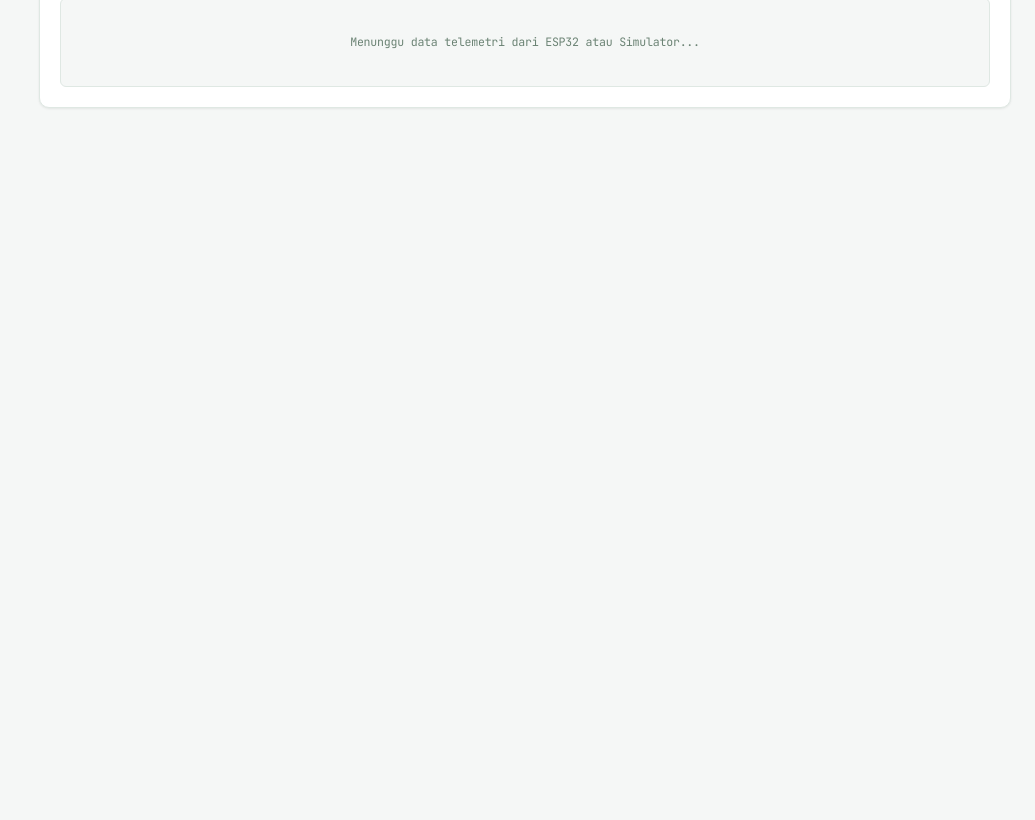
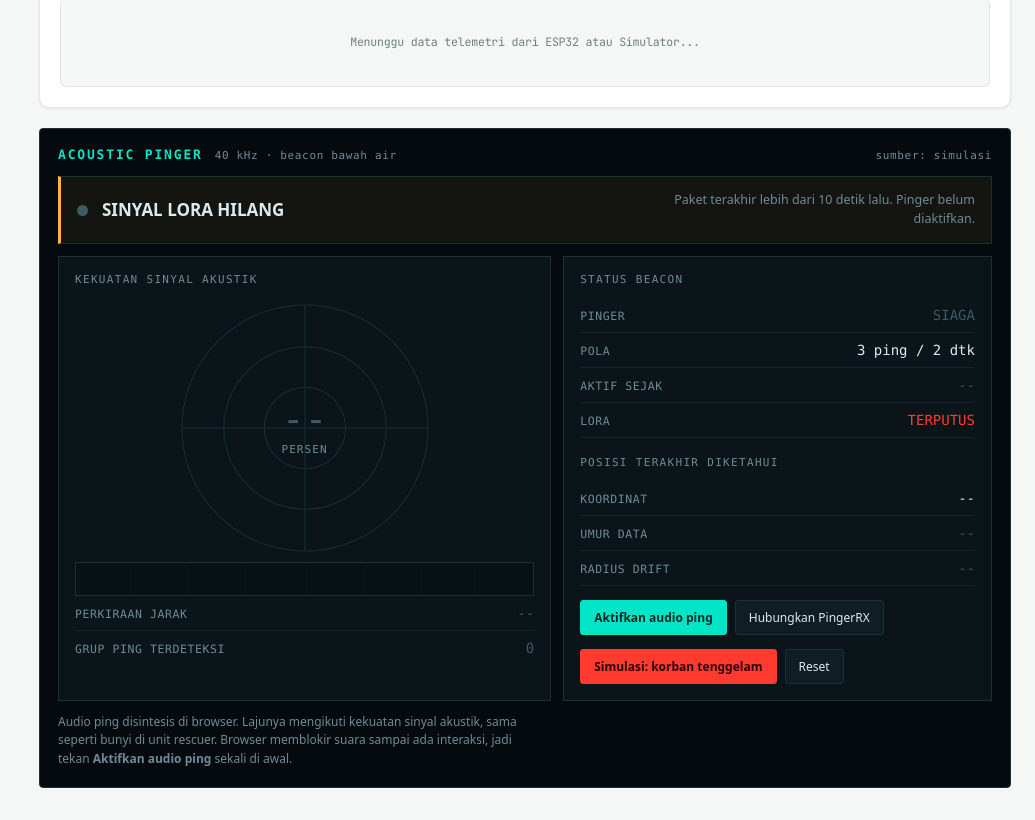
Before and after one commit to esuuun/Smart-Life-Vest-DROWNT, a React (Vite) app in the folder dashboard/: page / in a window 1280 px wide. Shown: the part 1600-2420 px from the top of the page, without its empty margins (245-1280 px from the left). Before the commit the page ends 1740 px from the top, so only its background shows below. Built offline with nearby package versions, Linux system fonts and the light colour scheme.

Commit message:
Integrate PingerPanel into OverviewPage
Added PingerPanel component to OverviewPage with telemetry data.

```diff
--- a/dashboard/src/components/OverviewPage.jsx
+++ b/dashboard/src/components/OverviewPage.jsx
@@ -5,6 +5,7 @@ import LiveMap from './LiveMap';
 import MLDiagnostics from './MLDiagnostics';
 import TelemetryLog from './TelemetryLog';
 import SimulatorControls from './SimulatorControls';
+import PingerPanel from './PingerPanel';
 
 export default function OverviewPage({
   telemetry,
@@ -54,6 +55,18 @@ export default function OverviewPage({
           <TelemetryLog logs={logs} onClearLogs={onClearLogs} />
         </div>
       </div>
+
+      {/* 5. Acoustic Pinger: kanal terakhir saat RF tidak lagi menembus air.
+             Lebar penuh karena panel ini punya layout dua kolom sendiri. */}
+      <PingerPanel
+        telemetry={{
+          submerged: telemetry?.vit?.sub === 1,
+          loraOk: connectionState?.connected,
+          lat: telemetry?.gps?.lat,
+          lon: telemetry?.gps?.lng,
+          fixTime: Date.now(),
+        }}
+      />
     </div>
   );
 }
```
